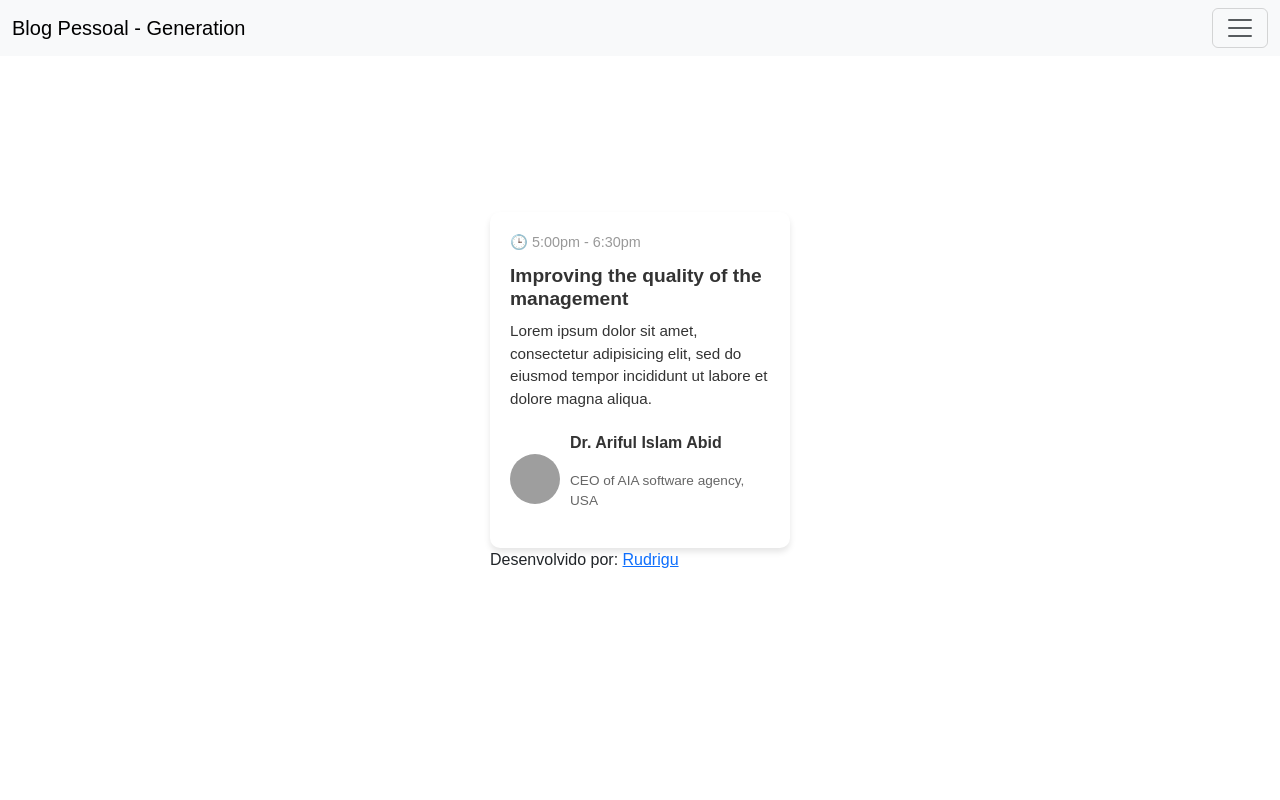
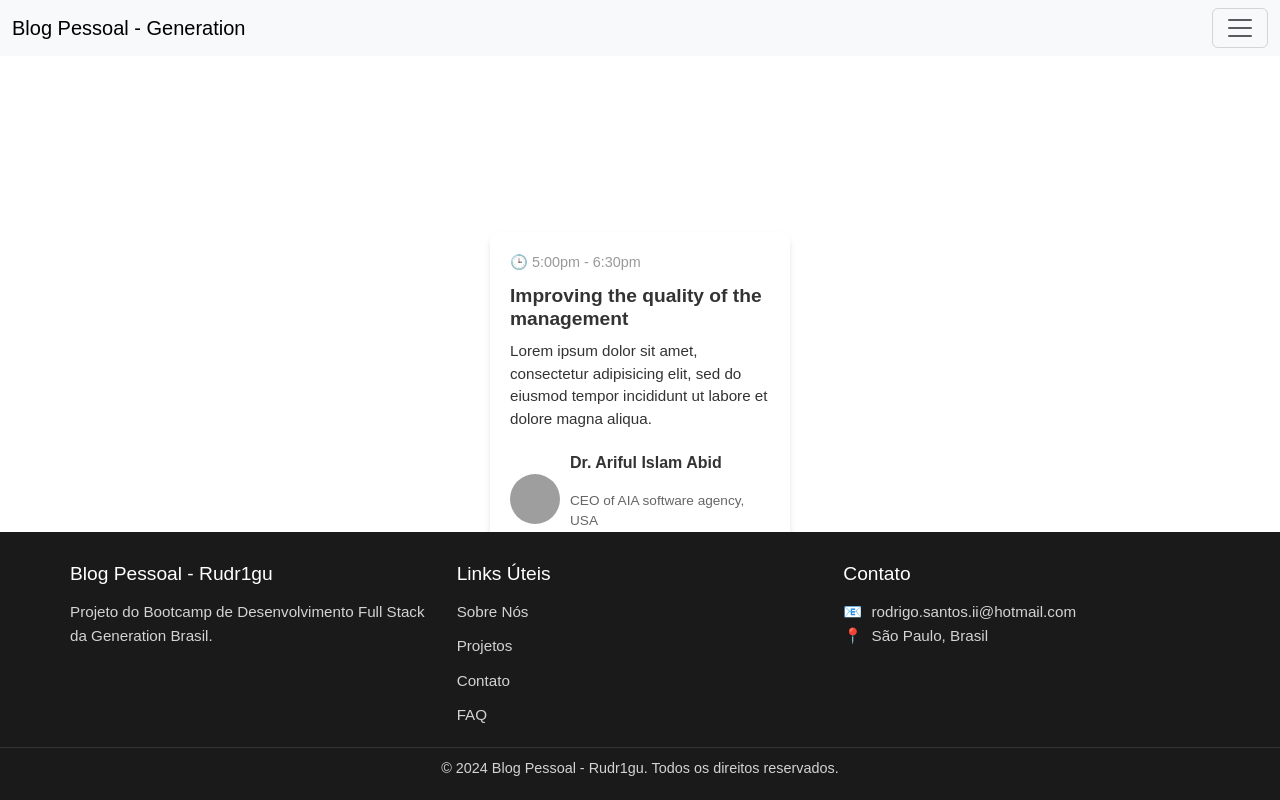
Before and after one commit to rudr1gu/blog-reactjs, a React (Vite) app: page / in a window 1280 px wide. Built offline with nearby package versions, Linux system fonts and the light colour scheme; grey boxes are pictures that could not be loaded.

Commit message:
:sparkles: feat: add Footer component with styling and integrate it into App component

```diff
--- a/src/components/home/App.tsx
+++ b/src/components/home/App.tsx
@@ -1,5 +1,6 @@
 import './App.css'
 import Navbar from './navbar/Navbar';
+import Footer from './footer/Footer';
 
 import { Outlet } from 'react-router-dom';
 
@@ -11,7 +12,7 @@ function App() {
       </header>
       <Outlet />
       <footer>
-        <p>Desenvolvido por: <a href='https://github.com/rudr1gu'>Rudrigu</a></p>
+        <Footer />
       </footer>
     </section>
   )
--- a/src/components/home/footer/Footer.css
+++ b/src/components/home/footer/Footer.css
@@ -0,0 +1,73 @@
+.site-footer {
+    position: fixed;
+    bottom: 0;
+    left: 0;
+    background-color: #1a1a1a;
+    color: #d3d3d3;
+    padding: 20px 0;
+    font-family: Arial, sans-serif;
+    width: 100vw;
+
+  }
+
+  .footer-container {
+    display: flex;
+    flex-wrap: wrap;
+    justify-content: space-between;
+    max-width: 1200px;
+    margin: 0 auto;
+    padding: 0 20px;
+  }
+
+  .footer-section {
+    flex: 1 1 30%;
+    margin: 10px;
+  }
+
+  .footer-section h3 {
+    color: #ffffff;
+    margin-bottom: 15px;
+    font-size: 1.2rem;
+  }
+
+  .footer-section p,
+  .footer-section ul {
+    margin: 0;
+    font-size: 0.95rem;
+    line-height: 1.6;
+  }
+
+  .footer-section ul {
+    list-style: none;
+    padding: 0;
+  }
+
+  .footer-section ul li {
+    margin-bottom: 10px;
+  }
+
+  .footer-section ul li a {
+    text-decoration: none;
+    color: #d3d3d3;
+    transition: color 0.3s;
+  }
+
+  .footer-section ul li a:hover {
+    color: #50c878;
+  }
+
+  .footer-bottom {
+    text-align: center;
+    padding-top: 10px;
+    border-top: 1px solid #333;
+    font-size: 0.9rem;
+  }
+
+  .footer-bottom p {
+    margin: 0;
+  }
+
+  .footer-section p span {
+    margin-right: 5px;
+    color: #50c878;
+  }
--- a/src/components/home/footer/Footer.tsx
+++ b/src/components/home/footer/Footer.tsx
@@ -1,10 +1,35 @@
 import './Footer.css'
 
-function Footer(){
+function Footer() {
     return (
-        <footer>
-            <p>Footer</p>
+        <footer className="site-footer">
+            <div className="footer-container">
+                <div className="footer-section about">
+                    <h3>Blog Pessoal - Rudr1gu</h3>
+                    <p>
+                        Projeto do Bootcamp de Desenvolvimento Full Stack da Generation Brasil.
+                    </p>
+                </div>
+                <div className="footer-section links">
+                    <h3>Links Úteis</h3>
+                    <ul>
+                        <li><a href="#about">Sobre Nós</a></li>
+                        <li><a href="#projects">Projetos</a></li>
+                        <li><a href="#contact">Contato</a></li>
+                        <li><a href="#faq">FAQ</a></li>
+                    </ul>
+                </div>
+                <div className="footer-section contact">
+                    <h3>Contato</h3>
+                    <p><span>📧</span> rodrigo.santos.ii@hotmail.com</p>
+                    <p><span>📍</span> São Paulo, Brasil</p>
+                </div>
+            </div>
+            <div className="footer-bottom">
+                <p>© 2024 Blog Pessoal - Rudr1gu. Todos os direitos reservados.</p>
+            </div>
         </footer>
+
     )
 }
 
```
